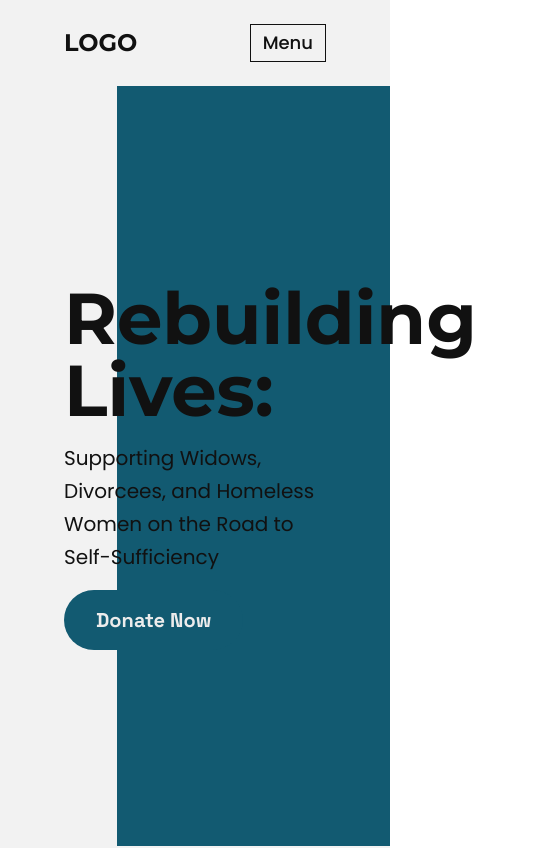
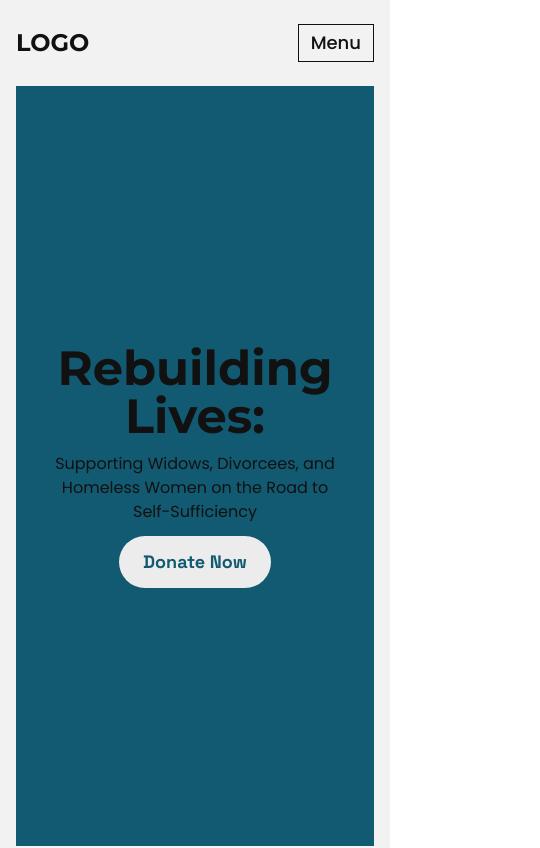
Before and after one commit to eniiku/songs_of_laughter, a React (Vite) app: page / in a window 390 px wide. Shown: the top 848 px of the page, 540 px wide, since content can reach past the window. Built offline with nearby package versions, Linux system fonts and the light colour scheme.

Commit message:
feat(App): create mobile view for home page

```diff
--- a/src/App.tsx
+++ b/src/App.tsx
@@ -2,7 +2,7 @@ import Navbar from './container/Navbar';
 
 const App = () => {
   return (
-    <div className='bg-bgWhite px-16 text-textBlack'>
+    <div className='bg-bgWhite px-4 lg:px-16 text-textBlack'>
       <Navbar />
 
       {/* Home Section */}
@@ -11,20 +11,23 @@ const App = () => {
         id='home'
         className='w-full min-h-[90vh] relative grid items-center justify-start z-0'
       >
-        <div className='absolute -right-16 top-0 w-[70vw] h-[90vh] bg-[#125A71] -z-10'></div>
+        <div className='absolute inset-0 lg:-right-16 lg:top-0 lg:w-[70vw] lg:h-[90vh] bg-[#125A71] -z-10'></div>
 
-        <div className='my-auto'>
-          <h1 className='font-montserrat font-bold text-7xl mb-4'>
+        <div className='my-auto text-center'>
+          <h1 className='font-montserrat font-bold text-5xl lg:text-7xl mb-3'>
             Rebuilding Lives:
           </h1>
 
-          <p className='text-xl w-2/3 mb-4 leading-[165%]'>
+          <p className='text-base lg:text-xl w-[85%] lg:w-2/3 mb-3 lg:mb-4 leading-[1.5] lg:leading-[165%] mx-auto'>
             Supporting Widows, Divorcees, and Homeless Women on the Road to
             Self-Sufficiency
           </p>
 
-          <button className='px-8 py-4 rounded-full font-space font-bold bg-[#125A71]'>
-            <a href='#donate' className='text-textWhite text-xl'>
+          <button
+            className='px-6 lg:px-8 py-3 lg:py-4 rounded-full font-space font-bold lg:bg-[#125A71] text-[#125A71]
+            lg:text-textWhite bg-textWhite'
+          >
+            <a href='#donate' className='text-lg lg:text-xl'>
               Donate Now
             </a>
           </button>
```
